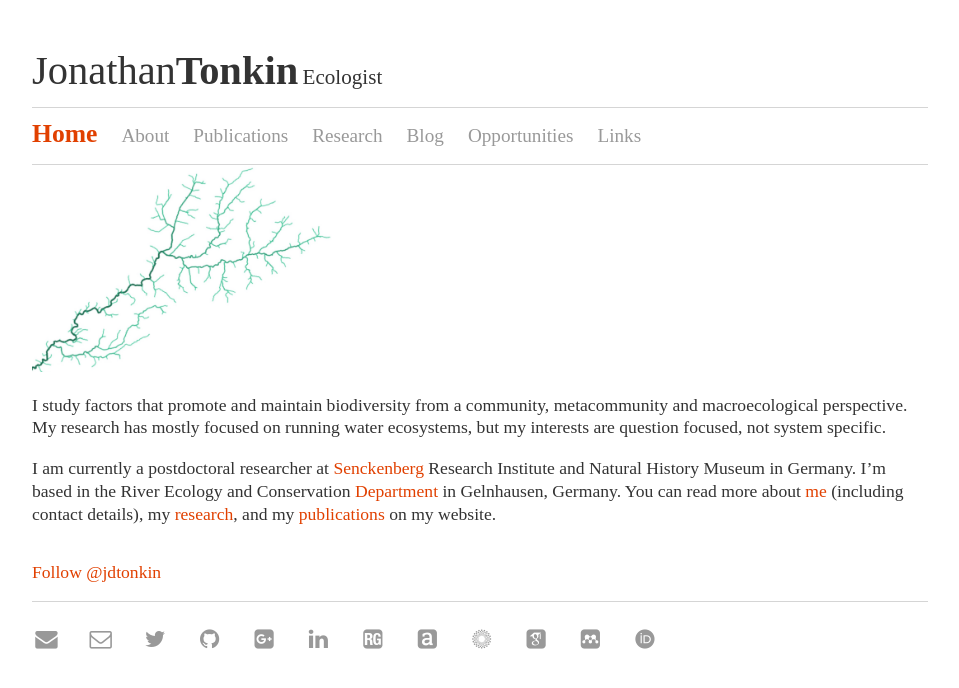
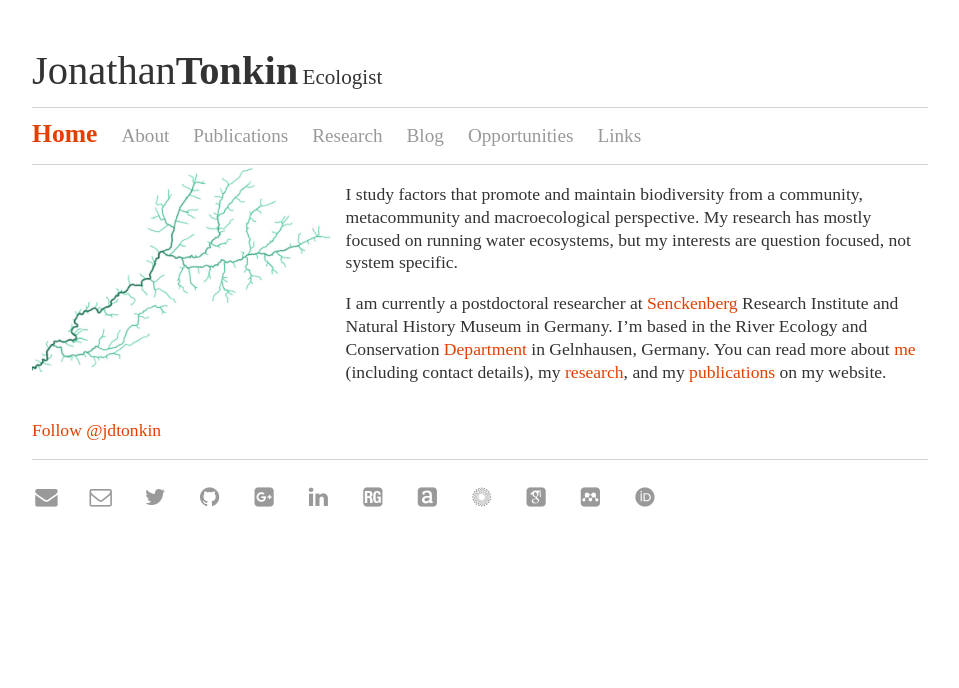
Before and after one commit to jdtonkin/jdtonkin.github.io, a Jekyll site: the page built from index.md, in a window 1280 px wide. Shown: the top 688 px of the page, without its empty margins (160-1119 px from the left). Built offline with Jekyll 4.4.1, drawn with Linux system fonts in a browser that asks for light colours; nearby versions of some CDN libraries; some web fonts are replaced; comment, search, counter and statistics services are not loaded.

Commit message:
Update index.md

```diff
--- a/index.md
+++ b/index.md
@@ -10,7 +10,7 @@ title: 'Home'
 
     </div>
 
-    <div style="float:right;">
+    <div style="float:right; width:65%;">
         <p>I study factors that promote and maintain biodiversity from a community, metacommunity and macroecological perspective. My research has mostly focused on running water ecosystems, but my interests are question focused, not system specific. </p>
         <p>I am currently a postdoctoral researcher at <a href="http://www.senckenberg.de/root/index.php?page_id=71">Senckenberg</a> Research Institute and Natural History Museum in Germany. I’m based in the River Ecology and Conservation <a href="http://www.senckenberg.de/root/index.php?page_id=5217&organisation=true&institutID=1&abteilungID=26">Department</a> in Gelnhausen, Germany. You can read more about <a href="/about">me</a> (including contact details), my <a href="/research">research</a>, and my <a href="/publications">publications</a> on my website.
         </p>
```
